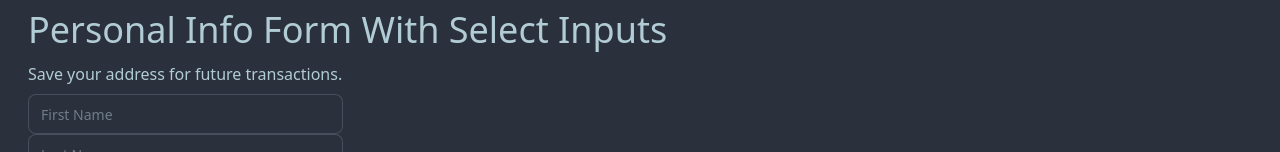
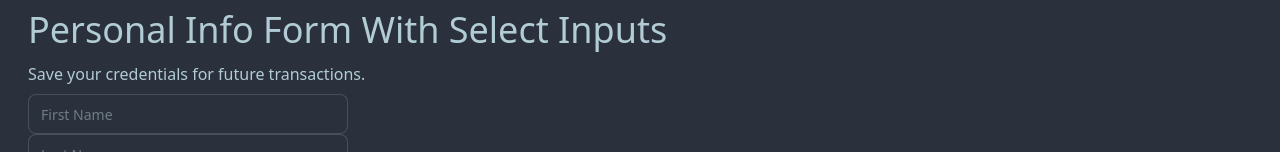
Before and after one commit to NordPass/autofill-samples, a React (Vite) app: page /#/identitySelects in a window 1280 px wide. Shown: the part 249-401 px from the top of the page. Built offline with nearby package versions, Linux system fonts and the light colour scheme.

Commit message:
chore: change title text in personal info forms

```diff
--- a/src/Forms/PersonalInfo.tsx
+++ b/src/Forms/PersonalInfo.tsx
@@ -90,7 +90,7 @@ export const PersonalInfo = () => {
       <h1 className="text-4xl mt-3">Personal Info Form</h1>
 
       <form className="flex flex-col items-start mt-3">
-        <p className="pb-2">Save your address for future transactions.</p>
+        <p className="pb-2">Save your credentials for future transactions.</p>
 
         <input
           ref={firstName}
--- a/src/Forms/PersonalInfoSelects.tsx
+++ b/src/Forms/PersonalInfoSelects.tsx
@@ -96,7 +96,7 @@ export const PersonalInfoSelects = () => {
       <h1 className="text-4xl mt-3">Personal Info Form With Select Inputs</h1>
 
       <form className="flex flex-col items-start mt-3">
-        <p className="pb-2">Save your address for future transactions.</p>
+        <p className="pb-2">Save your credentials for future transactions.</p>
 
         <input
           ref={firstName}
```
